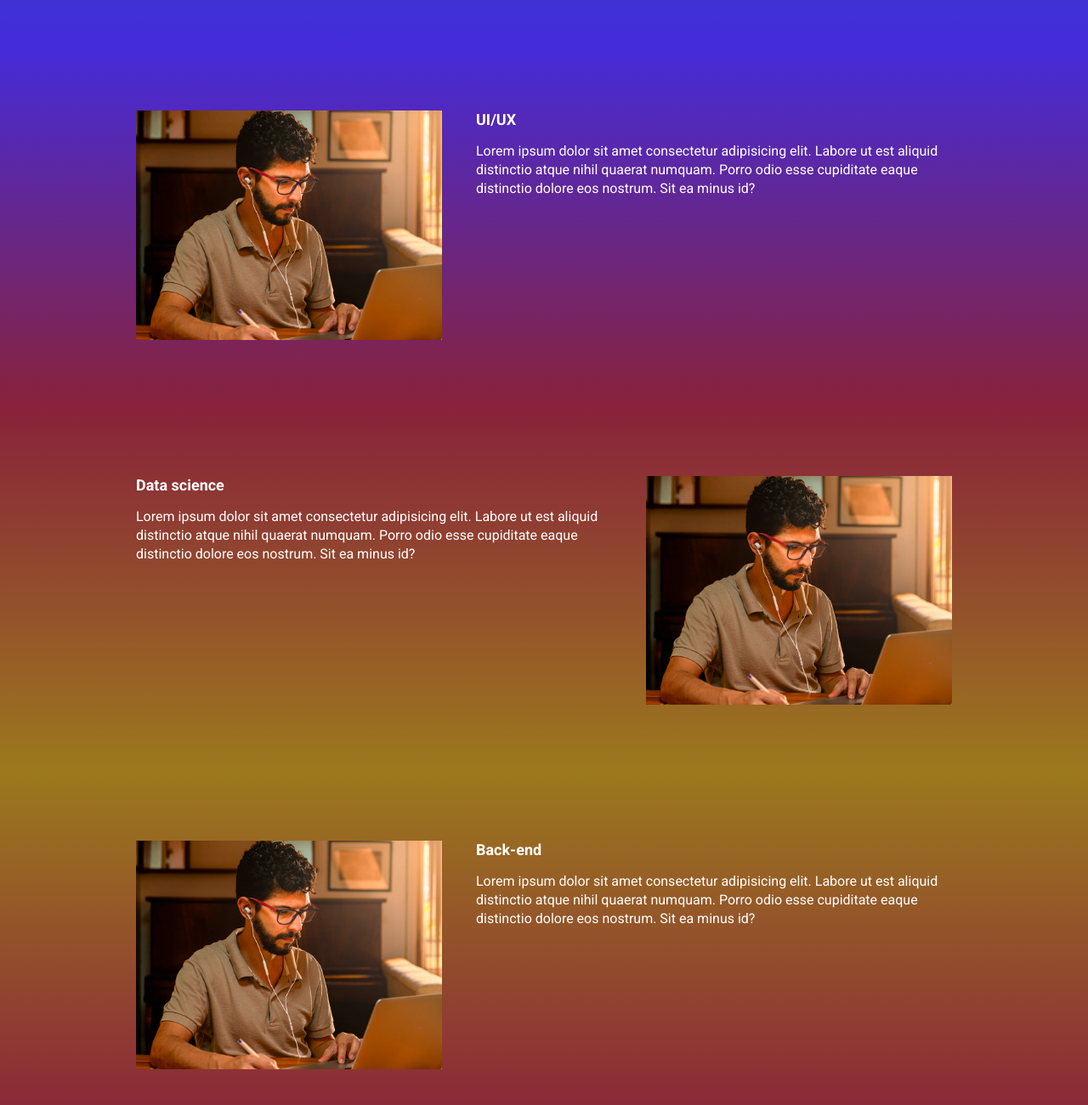
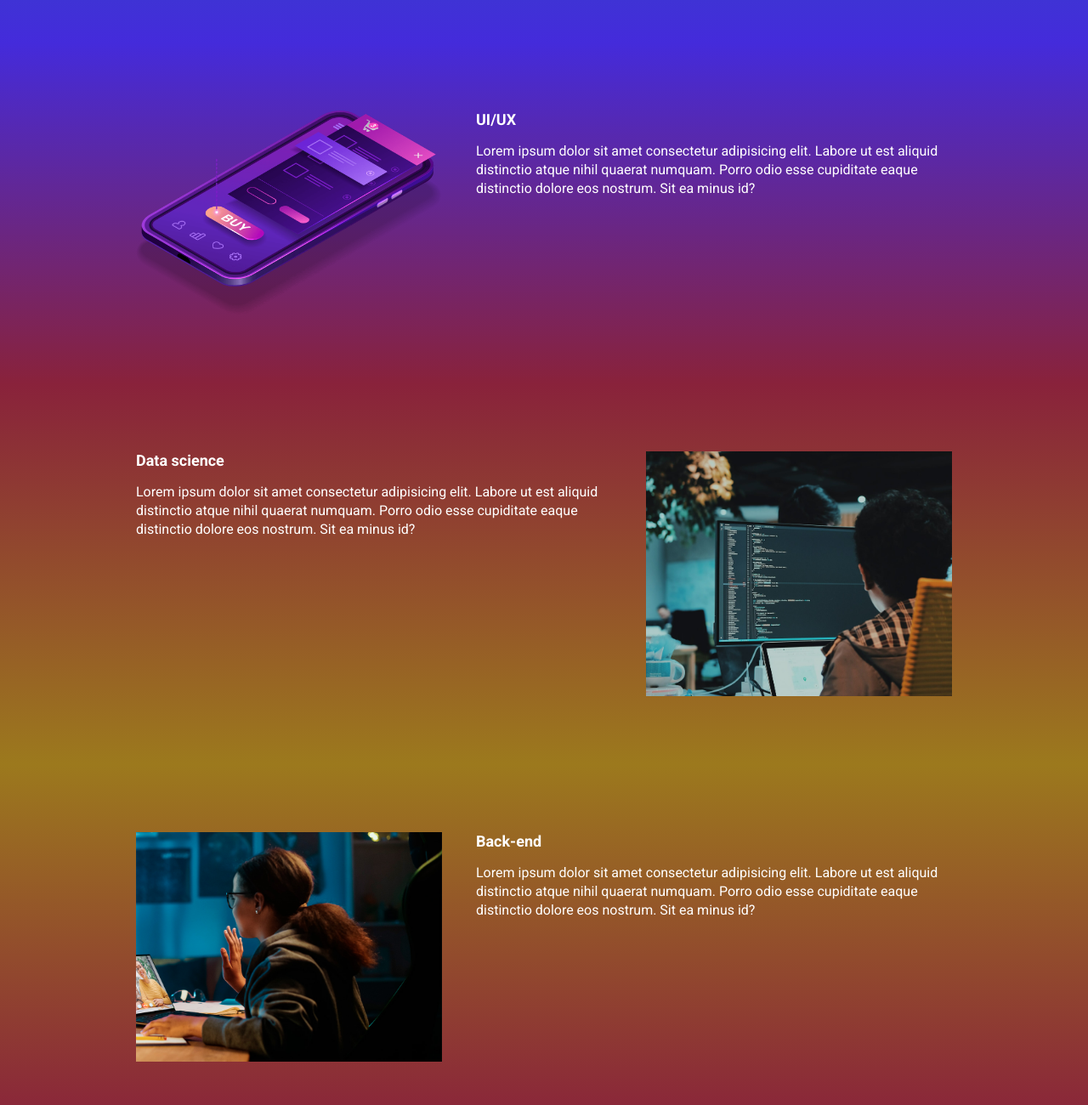
Before and after one commit to georgecmf/ebac_tech_talks, a website built with Parcel: page src/index.html in a window 1280 px wide. Shown: the part 940-2240 px from the top of the page at 85% size. Built offline with nearby package versions, Linux system fonts and the light colour scheme.

Commit message:
atualizando as imagens da seções

```diff
--- a/src/index.html
+++ b/src/index.html
@@ -60,7 +60,7 @@
                     Lorem ipsum dolor sit amet consectetur adipisicing elit. Labore ut est aliquid distinctio atque nihil quaerat numquam. Porro odio esse cupiditate eaque distinctio dolore eos nostrum. Sit ea minus id?
                 </p>
             </div>
-            <img class="event__image" src="./images/frontend.png" alt="Front-end">
+            <img class="event__image" src="./images/ui-ux.png" alt="ui-ux">
         </div>
     </section>
     <section class="event event--data-science">
@@ -71,7 +71,7 @@
                     Lorem ipsum dolor sit amet consectetur adipisicing elit. Labore ut est aliquid distinctio atque nihil quaerat numquam. Porro odio esse cupiditate eaque distinctio dolore eos nostrum. Sit ea minus id?
                 </p>
             </div>
-            <img class="event__image" src="./images/frontend.png" alt="Front-end">
+            <img class="event__image" src="./images/data.png" alt="data">
         </div>
     </section>
     <section class="event event--backend event--image-left">
@@ -82,7 +82,7 @@
                     Lorem ipsum dolor sit amet consectetur adipisicing elit. Labore ut est aliquid distinctio atque nihil quaerat numquam. Porro odio esse cupiditate eaque distinctio dolore eos nostrum. Sit ea minus id?
                 </p>
             </div>
-            <img class="event__image" src="./images/frontend.png" alt="Front-end">
+            <img class="event__image" src="./images/backend.png" alt="backend">
         </div>
     </section>
 
```
